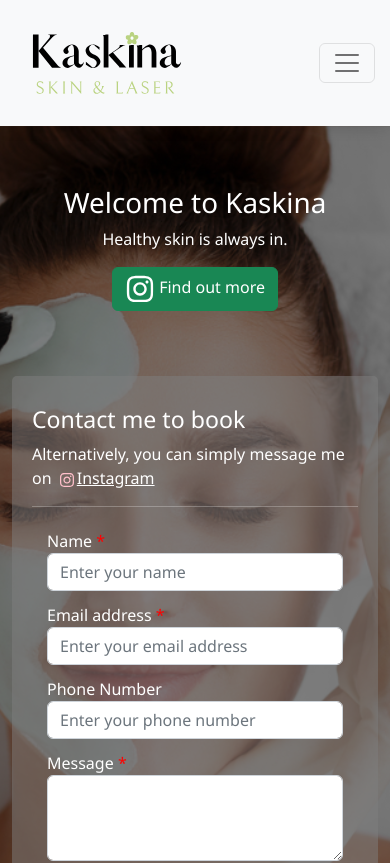
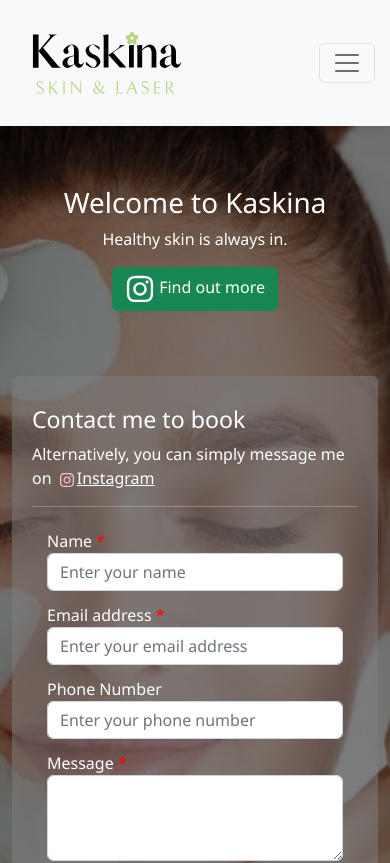
Before and after one commit to ArossThompson/Kaskina-website, a React (Vite) app: page / in a window 390 px wide. Shown: the top 863 px of the page. Built offline with nearby package versions, Linux system fonts and the light colour scheme.

Commit message:
trying to fix issue with background image not showing correctly on mobile, again x2

```diff
--- a/src/pages/home.scss
+++ b/src/pages/home.scss
@@ -5,11 +5,11 @@
   width: 100%;
   height: 100%;
   text-align: left;
-  background-image: url("../assets/treatment2.jpg");
+  background-image: url("../assets/treatment3.jpg");
   background-repeat: no-repeat;
   background-size: cover;
-  background-position: center;
-  background-attachment: fixed;
+  background-attachment: scroll;
+  background-position: top;
   position: relative;
   isolation: isolate;
 
```
Also changed, not shown: src/assets/treatment3.jpg (added).
